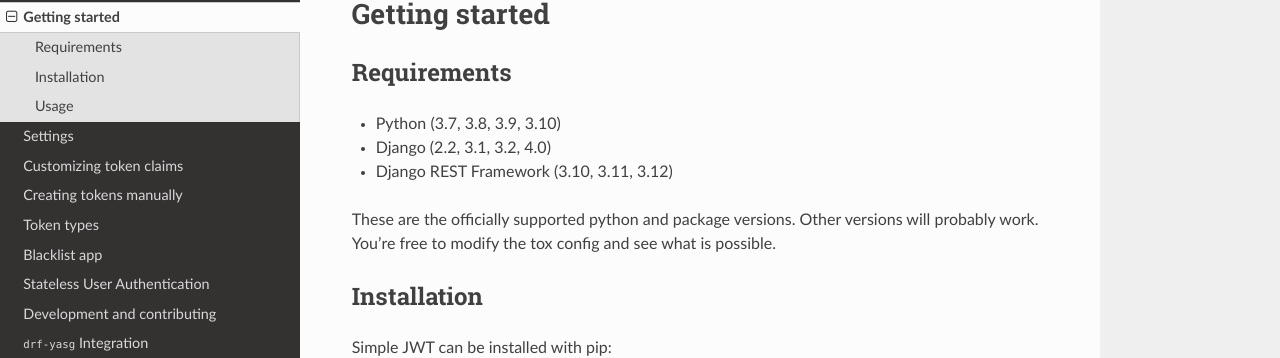
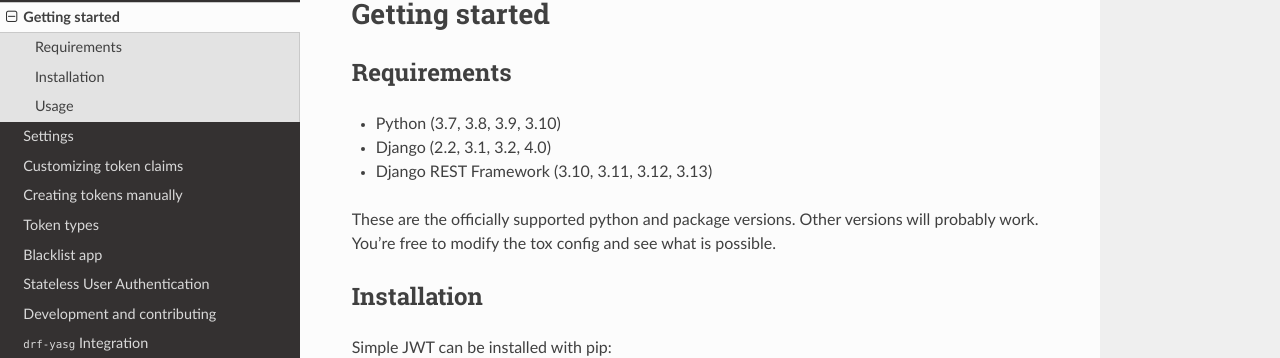
Before and after one commit to jazzband/djangorestframework-simplejwt, a Sphinx documentation site: the page built from docs/getting_started.rst, in a window 1280 px wide and 900 px high. Shown: the part 104-462 px from the top of the window. Built offline with Sphinx 7.4.7 and the Read the Docs theme 2.0.0, drawn with Linux system fonts in a browser that asks for light colours; the version number could not be read and is left out.

Commit message:
Add DRF supported version

```diff
--- a/docs/getting_started.rst
+++ b/docs/getting_started.rst
@@ -8,7 +8,7 @@ Requirements
 
 * Python (3.7, 3.8, 3.9, 3.10)
 * Django (2.2, 3.1, 3.2, 4.0)
-* Django REST Framework (3.10, 3.11, 3.12)
+* Django REST Framework (3.10, 3.11, 3.12, 3.13)
 
 These are the officially supported python and package versions.  Other versions
 will probably work.  You're free to modify the tox config and see what is
```
